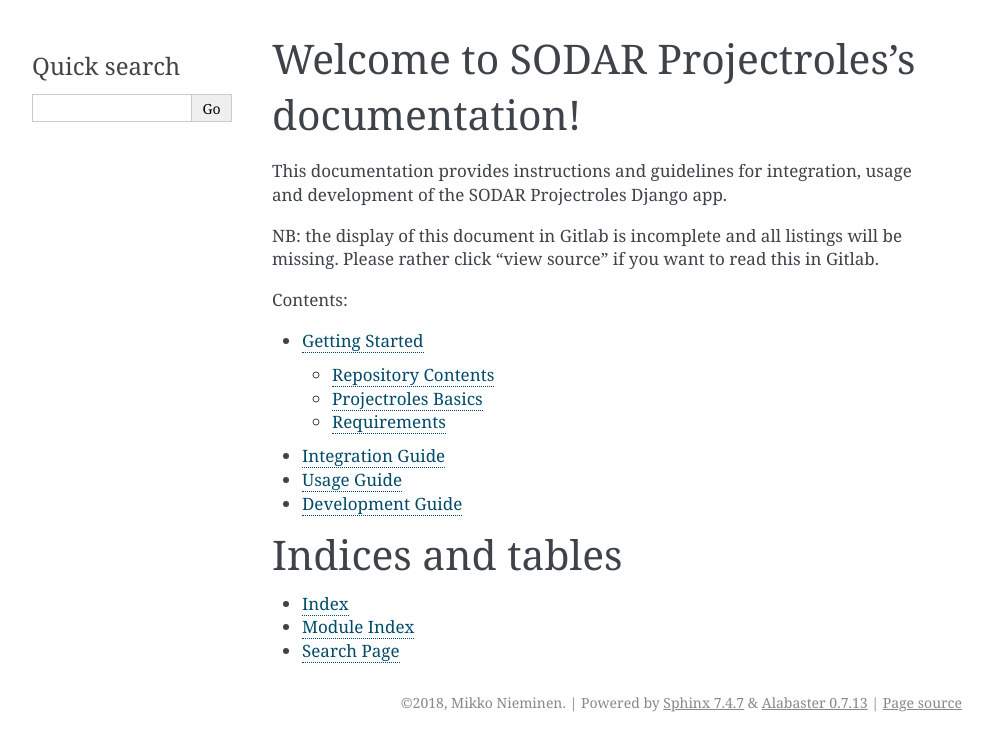
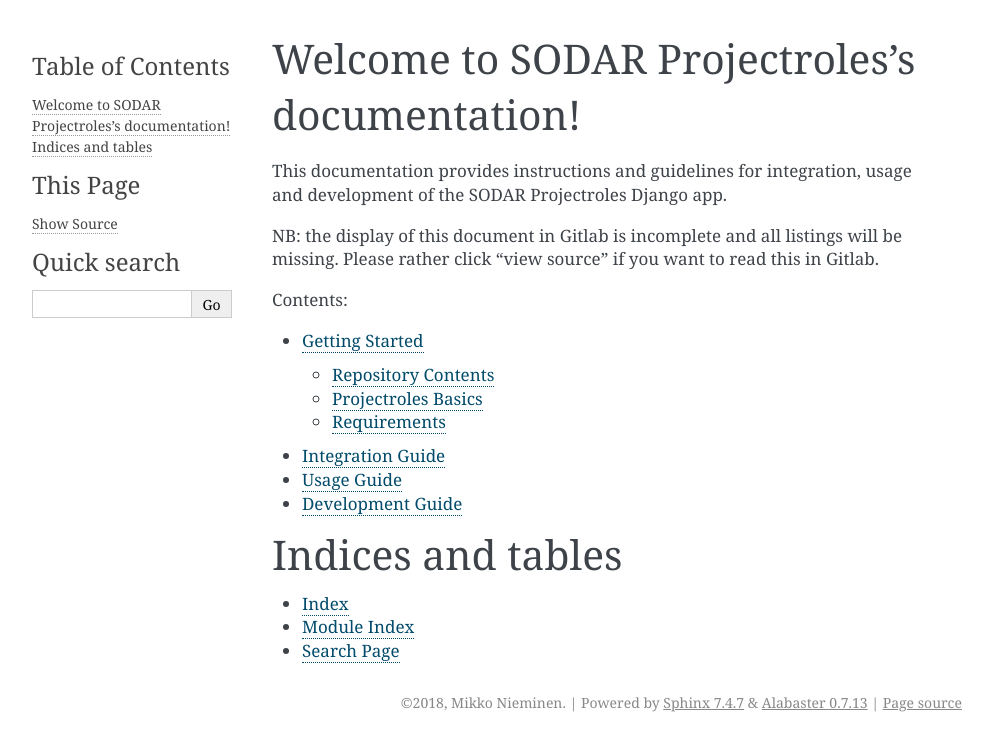
Before and after one commit to bihealth/sodar-core-legacy, a Sphinx documentation site: the page built from docs/source/index.rst, in a window 1280 px wide. Shown: the top 751 px of the page, without its empty margins (148-1141 px from the left). Built offline with Sphinx 7.4.7, drawn with Linux system fonts in a browser that asks for light colours; part of the change alters nothing that is shown.

```diff
--- a/docs/source/conf.py
+++ b/docs/source/conf.py
@@ -1,17 +1,12 @@
-#!/usr/bin/env python3
 # -*- coding: utf-8 -*-
 #
-# SODAR Projectroles documentation build configuration file, created by
-# sphinx-quickstart on Wed Sep  5 11:01:55 2018.
+# Configuration file for the Sphinx documentation builder.
 #
-# This file is execfile()d with the current directory set to its
-# containing dir.
-#
-# Note that not all possible configuration values are present in this
-# autogenerated file.
-#
-# All configuration values have a default; values that are commented out
-# serve to show the default.
+# This file does only contain a selection of the most common options. For a
+# full list see the documentation:
+# http://www.sphinx-doc.org/en/master/config
+
+# -- Path setup --------------------------------------------------------------
 
 # If extensions (or modules to document with autodoc) are in another directory,
 # add these directories to sys.path here. If the directory is relative to the
@@ -22,7 +17,19 @@
 # sys.path.insert(0, os.path.abspath('.'))
 
 
-# -- General configuration ------------------------------------------------
+# -- Project information -----------------------------------------------------
+
+project = 'SODAR Projectroles'
+copyright = '2018, Mikko Nieminen'
+author = 'Mikko Nieminen'
+
+# The short X.Y version
+version = ''
+# The full version, including alpha/beta/rc tags
+release = '0.1.0'
+
+
+# -- General configuration ---------------------------------------------------
 
 # If your documentation needs a minimal Sphinx version, state it here.
 #
@@ -31,7 +38,8 @@
 # Add any Sphinx extension module names here, as strings. They can be
 # extensions coming with Sphinx (named 'sphinx.ext.*') or your custom
 # ones.
-extensions = []
+extensions = [
+]
 
 # Add any paths that contain templates here, relative to this directory.
 templates_path = ['_templates']
@@ -45,20 +53,6 @@ source_suffix = '.rst'
 # The master toctree document.
 master_doc = 'index'
 
-# General information about the project.
-project = 'SODAR Projectroles'
-copyright = '2018, Mikko Nieminen'
-author = 'Mikko Nieminen'
-
-# The version info for the project you're documenting, acts as replacement for
-# |version| and |release|, also used in various other places throughout the
-# built documents.
-#
-# The short X.Y version.
-version = '0.1'
-# The full version, including alpha/beta/rc tags.
-release = '0.1.0'
-
 # The language for content autogenerated by Sphinx. Refer to documentation
 # for a list of supported languages.
 #
@@ -68,17 +62,14 @@ language = None
 
 # List of patterns, relative to source directory, that match files and
 # directories to ignore when looking for source files.
-# This patterns also effect to html_static_path and html_extra_path
+# This pattern also affects html_static_path and html_extra_path .
 exclude_patterns = []
 
 # The name of the Pygments (syntax highlighting) style to use.
 pygments_style = 'sphinx'
 
-# If true, `todo` and `todoList` produce output, else they produce nothing.
-todo_include_todos = False
 
-
-# -- Options for HTML output ----------------------------------------------
+# -- Options for HTML output -------------------------------------------------
 
 # The theme to use for HTML and HTML Help pages.  See the documentation for
 # a list of builtin themes.
@@ -99,23 +90,21 @@ html_static_path = ['_static']
 # Custom sidebar templates, must be a dictionary that maps document names
 # to template names.
 #
-# This is required for the alabaster theme
-# refs: http://alabaster.readthedocs.io/en/latest/installation.html#sidebars
-html_sidebars = {
-    '**': [
-        'relations.html',  # needs 'show_related': True theme option to display
-        'searchbox.html',
-    ]
-}
+# The default sidebars (for documents that don't match any pattern) are
+# defined by theme itself.  Builtin themes are using these templates by
+# default: ``['localtoc.html', 'relations.html', 'sourcelink.html',
+# 'searchbox.html']``.
+#
+# html_sidebars = {}
 
 
-# -- Options for HTMLHelp output ------------------------------------------
+# -- Options for HTMLHelp output ---------------------------------------------
 
 # Output file base name for HTML help builder.
 htmlhelp_basename = 'SODARProjectrolesdoc'
 
 
-# -- Options for LaTeX output ---------------------------------------------
+# -- Options for LaTeX output ------------------------------------------------
 
 latex_elements = {
     # The paper size ('letterpaper' or 'a4paper').
@@ -144,7 +133,7 @@ latex_documents = [
 ]
 
 
-# -- Options for manual page output ---------------------------------------
+# -- Options for manual page output ------------------------------------------
 
 # One entry per manual page. List of tuples
 # (source start file, name, description, authors, manual section).
@@ -154,7 +143,7 @@ man_pages = [
 ]
 
 
-# -- Options for Texinfo output -------------------------------------------
+# -- Options for Texinfo output ----------------------------------------------
 
 # Grouping the document tree into Texinfo files. List of tuples
 # (source start file, target name, title, author,
--- a/docs/source/index.rst
+++ b/docs/source/index.rst
@@ -1,7 +1,8 @@
 .. SODAR Projectroles documentation master file, created by
-   sphinx-quickstart on Wed Sep  5 11:01:55 2018.
+   sphinx-quickstart on Thu Sep  6 14:50:08 2018.
    You can adapt this file completely to your liking, but it should at least
    contain the root `toctree` directive.
+
 
 Welcome to SODAR Projectroles's documentation!
 ==============================================
@@ -9,8 +10,9 @@ Welcome to SODAR Projectroles's documentation!
 This documentation provides instructions and guidelines for integration, usage
 and development of the SODAR Projectroles Django app.
 
-NB: the display of this document in Gitlab is incomplete and all listings will be missing.
-Please rather click "view source" if you want to read this in Gitlab.
+NB: the display of this document in Gitlab is incomplete and all listings will
+be missing. Please rather click "view source" if you want to read this in
+Gitlab.
 
 .. toctree::
    :maxdepth: 2
```
